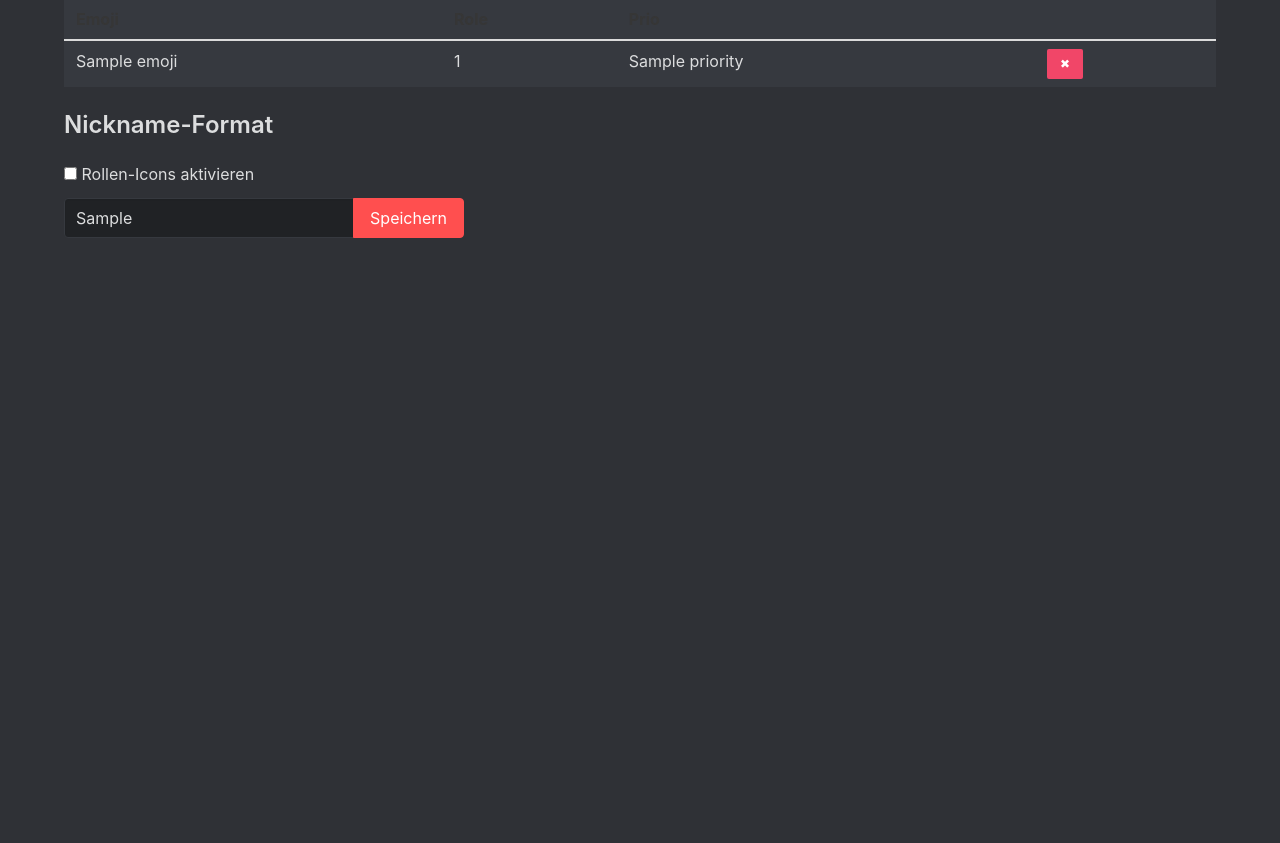
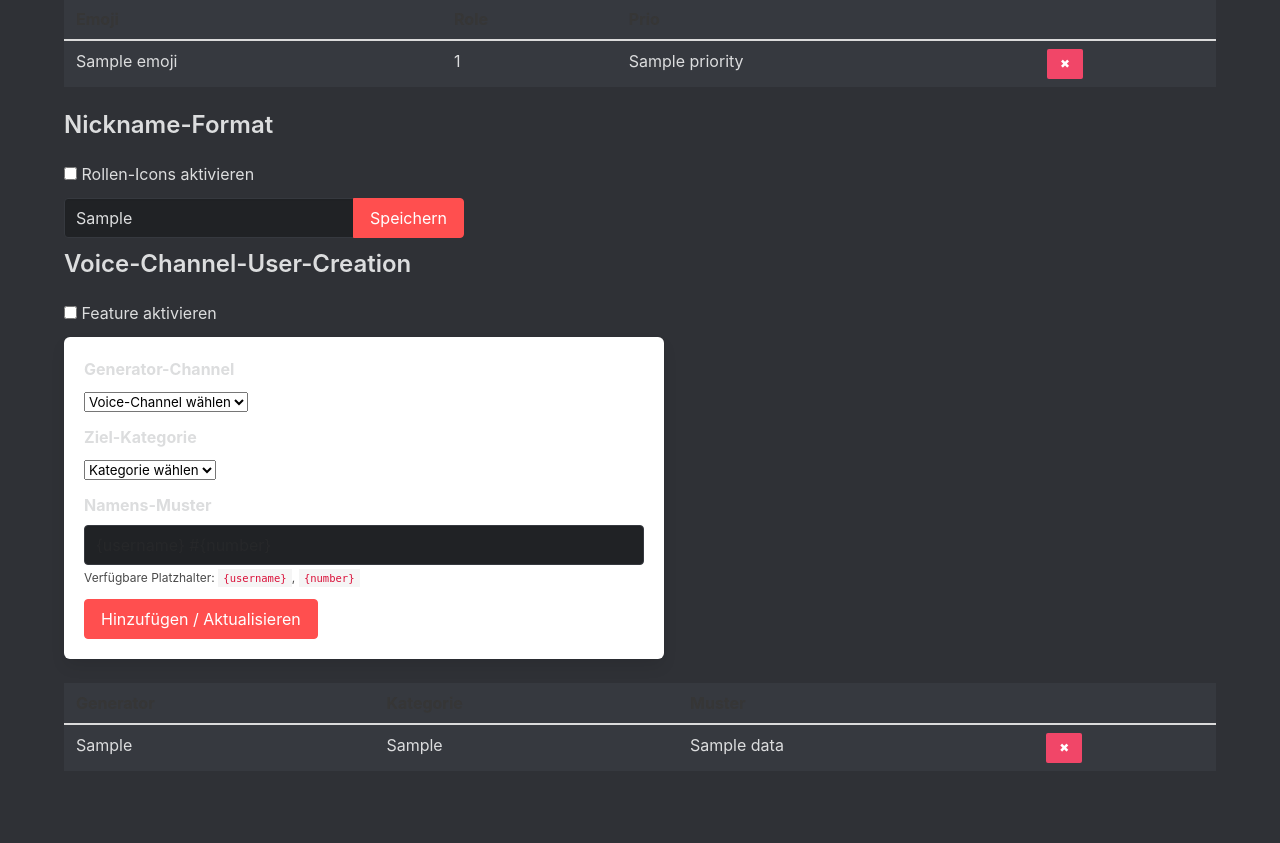
Before and after one commit to Katze719/Aeternum-Sentinel, a FastAPI app: template src/sentinel/web/templates/guild_settings.html in a window 1280 px wide. Shown: the part 250-1093 px from the top of the page. Before the commit the page ends 488 px from the top, so only its background shows below. Run offline with FastAPI, Linux system fonts and the light colour scheme; the template is opened without the code that fills it: most values are stand-ins (such as "Sample title", 1, 10 or a date in 2020); some libraries are stand-ins or nearby versions.

Commit message:
Add voice channel user creation feature to Sentinel Discord bot. Implement a new VoiceChannelUserCreation cog for dynamically creating temporary voice channels based on user activity in designated generator channels. Introduce API endpoints for managing voice channel configurations and update the guild settings template to include options for this feature. Enhance logging and permissions handling for better user experience.

```diff
--- a/src/sentinel/bot.py
+++ b/src/sentinel/bot.py
@@ -13,6 +13,7 @@
 from .web.server import get_app
 
 _log = logging.getLogger(__name__)
+_log.setLevel(logging.DEBUG)
 
 
 class SentinelBot(commands.Bot):
@@ -21,6 +22,8 @@
     def __init__(self, *args, **kwargs):
         settings = get_settings()
         intents = Intents.all()
+        intents.voice_states = True
+        intents.members = True
         super().__init__(command_prefix=settings.command_prefix, intents=intents, *args, **kwargs)
 
         # Placeholder for the uvicorn server instance.
--- a/src/sentinel/cogs/role_icons.py
+++ b/src/sentinel/cogs/role_icons.py
@@ -44,7 +44,7 @@
 
     async def _apply_nickname(self, member: discord.Member):
         cfg = load_guild_config(member.guild.id)
-        if not cfg.get("role_icon_enabled", True):
+        if not cfg.get("role_icon_enabled", False):
             return
         fmt = cfg.get(FORMAT_KEY, DEFAULT_FORMAT)
         icons_cfg = cfg.get(ROLE_ICONS_KEY, {})
--- a/src/sentinel/web/server.py
+++ b/src/sentinel/web/server.py
@@ -36,6 +36,15 @@
 
 class TogglePayload(BaseModel):
     enabled: bool
+
+
+# Models for voice auto channel feature ---------------------------------
+
+
+class VoiceAutoConfigPayload(BaseModel):
+    generator_channel_id: str
+    target_category_id: str
+    name_pattern: str | None = "{username}"
 
 
 def get_app(bot: SentinelBot) -> FastAPI:  # noqa: D401
@@ -165,6 +174,32 @@
             return _session_store[sid]
         return None
 
+    # -------------------- Permission helpers --------------------
+
+    def _require_admin(guild_id: int, request: Request) -> dict:  # pragma: no cover
+        """Validate that the current session user has administrator (or manage_guild) permissions
+        in the specified guild. Raises HTTPException if the requirement is not met.
+
+        Returns the active session dictionary for further use inside the endpoint.
+        """
+        session = _get_session(request)
+        if not session:
+            raise HTTPException(status_code=401, detail="Authentication required.")
+
+        guild = bot.get_guild(guild_id)
+        if guild is None:
+            raise HTTPException(status_code=404, detail="Guild not found or bot not in guild.")
+
+        member = guild.get_member(int(session["user"]["id"]))
+        if member is None:
+            raise HTTPException(status_code=403, detail="User not in guild.")
+
+        perms = member.guild_permissions
+        if not (perms.administrator or perms.manage_guild):
+            raise HTTPException(status_code=403, detail="Administrator permissions required.")
+
+        return session
+
     # -------------------- Dashboard --------------------
 
     @app.get("/dashboard", response_class=HTMLResponse, tags=["ui"])
@@ -201,11 +236,9 @@
 
     @app.get("/guilds/{guild_id}", response_class=HTMLResponse, tags=["ui"])
     async def guild_settings(guild_id: int, request: Request):
-        session = _get_session(request)
-        if not session:
-            return RedirectResponse("/")
+        session = _require_admin(guild_id, request)
 
-        guild = next((g for g in bot.guilds if g.id == guild_id), None)
+        guild = bot.get_guild(guild_id)
         if guild is None:
             raise HTTPException(status_code=404, detail="Guild not found or bot not in guild.")
 
@@ -219,6 +252,22 @@
             if not r.is_default()
         ]
 
+        voice_channels = [
+            {"id": str(ch.id), "name": ch.name}
+            for ch in guild.voice_channels
+        ]
+
+        categories = [
+            {"id": str(cat.id), "name": cat.name}
+            for cat in guild.categories
+        ]
+
+        vcuc_cfg = cfg.get("voice_channel_user_creation_config", {})
+        vcuc_enabled = cfg.get("voice_channel_user_creation_enabled", False)
+
+        voice_channel_names = {str(ch['id']): ch['name'] for ch in voice_channels}
+        category_names = {str(cat['id']): cat['name'] for cat in categories}
+
         return templates.TemplateResponse(
             "guild_settings.html",
             {
@@ -228,19 +277,27 @@
                 "roles": roles,
                 "role_names": {str(r['id']): r['name'] for r in roles},
                 "cfg_format": cfg.get("name_format", "{username} [{icons}]"),
-                "icon_enabled": cfg.get("role_icon_enabled", True),
+                "icon_enabled": cfg.get("role_icon_enabled", False),
+                "voice_channels": voice_channels,
+                "categories": categories,
+                "vcuc_cfg": vcuc_cfg,
+                "vcuc_enabled": vcuc_enabled,
+                "voice_channel_names": voice_channel_names,
+                "category_names": category_names,
             },
         )
 
     # -------------------- Data models --------------------
 
     @app.get("/guilds/{guild_id}/role-icons", tags=["config"])
-    async def get_role_icons(guild_id: int):
+    async def get_role_icons(guild_id: int, request: Request):
+        _require_admin(guild_id, request)
         cfg = load_guild_config(guild_id)
         return cfg.get("role_icons", {})
 
     @app.post("/guilds/{guild_id}/role-icons", tags=["config"])
-    async def add_or_update_role_icon(guild_id: int, entry: RoleIconEntry = Body(...)):
+    async def add_or_update_role_icon(guild_id: int, request: Request, entry: RoleIconEntry = Body(...)):
+        _require_admin(guild_id, request)
         cfg = load_guild_config(guild_id)
         role_icons = cfg.setdefault("role_icons", {})
         role_icons[str(entry.role_id)] = {"emoji": entry.emoji, "priority": entry.priority}
@@ -248,7 +305,8 @@
         return {"status": "ok"}
 
     @app.delete("/guilds/{guild_id}/role-icons/{role_id}", tags=["config"])
-    async def delete_role_icon(guild_id: int, role_id: int):
+    async def delete_role_icon(guild_id: int, role_id: int, request: Request):
+        _require_admin(guild_id, request)
         cfg = load_guild_config(guild_id)
         role_icons = cfg.get("role_icons", {})
         role_icons.pop(str(role_id), None)
@@ -256,12 +314,14 @@
         return {"status": "deleted"}
 
     @app.get("/guilds/{guild_id}/name-format", tags=["config"])
-    async def get_name_format(guild_id: int):
+    async def get_name_format(guild_id: int, request: Request):
+        _require_admin(guild_id, request)
         cfg = load_guild_config(guild_id)
         return {"name_format": cfg.get("name_format", "{username} [{icons}]")}
 
     @app.post("/guilds/{guild_id}/name-format", tags=["config"])
-    async def set_name_format(guild_id: int, payload: NameFormatPayload):
+    async def set_name_format(guild_id: int, payload: NameFormatPayload, request: Request):
+        _require_admin(guild_id, request)
         cfg = load_guild_config(guild_id)
         cfg["name_format"] = payload.name_format
         save_guild_config(guild_id, cfg)
@@ -270,15 +330,64 @@
     # Enable/disable role icon feature
 
     @app.get("/guilds/{guild_id}/role-icons-enabled", tags=["config"])
-    async def get_enabled(guild_id: int):
+    async def get_enabled(guild_id: int, request: Request):
+        _require_admin(guild_id, request)
         cfg = load_guild_config(guild_id)
-        return {"enabled": cfg.get("role_icon_enabled", True)}
+        return {"enabled": cfg.get("role_icon_enabled", False)}
 
     @app.post("/guilds/{guild_id}/role-icons-enabled", tags=["config"])
-    async def set_enabled(guild_id: int, payload: TogglePayload):
+    async def set_enabled(guild_id: int, payload: TogglePayload, request: Request):
+        _require_admin(guild_id, request)
         cfg = load_guild_config(guild_id)
         cfg["role_icon_enabled"] = payload.enabled
         save_guild_config(guild_id, cfg)
         return {"status": "ok"}
 
+    # -------------------- Voice channel user creation config --------------------
+
+    @app.get("/guilds/{guild_id}/voice-channel-user-creation-config", tags=["config"])
+    async def get_voice_channel_user_creation_config(guild_id: int, request: Request):
+        """Return mapping of generator_channel_id -> {target_category_id, name_pattern}."""
+        _require_admin(guild_id, request)
+        cfg = load_guild_config(guild_id)
+        return cfg.get("voice_channel_user_creation_config", {})
+
+    @app.post("/guilds/{guild_id}/voice-channel-user-creation-config", tags=["config"])
+    async def upsert_voice_channel_user_creation_config(guild_id: int, payload: VoiceAutoConfigPayload, request: Request):
+        """Add or update a generator-channel configuration."""
+        _require_admin(guild_id, request)
+        cfg = load_guild_config(guild_id)
+        vacfg = cfg.setdefault("voice_channel_user_creation_config", {})
+        vacfg[payload.generator_channel_id] = {
+            "target_category_id": payload.target_category_id,
+            "name_pattern": payload.name_pattern or "{username}",
+        }
+        save_guild_config(guild_id, cfg)
+        return {"status": "ok"}
+
+    @app.delete("/guilds/{guild_id}/voice-channel-user-creation-config/{generator_id}", tags=["config"])
+    async def delete_voice_channel_user_creation_config(guild_id: int, generator_id: int, request: Request):
+        _require_admin(guild_id, request)
+        cfg = load_guild_config(guild_id)
+        vacfg = cfg.get("voice_channel_user_creation_config", {})
+        vacfg.pop(str(generator_id), None)
+        save_guild_config(guild_id, cfg)
+        return {"status": "deleted"}
+
+    # Enable/disable voice auto channel feature
+
+    @app.get("/guilds/{guild_id}/voice-channel-user-creation-enabled", tags=["config"])
+    async def get_voice_user_creation_enabled(guild_id: int, request: Request):
+        _require_admin(guild_id, request)
+        cfg = load_guild_config(guild_id)
+        return {"enabled": cfg.get("voice_channel_user_creation_enabled", False)}
+
+    @app.post("/guilds/{guild_id}/voice-channel-user-creation-enabled", tags=["config"])
+    async def set_voice_user_creation_enabled(guild_id: int, payload: TogglePayload, request: Request):
+        _require_admin(guild_id, request)
+        cfg = load_guild_config(guild_id)
+        cfg["voice_channel_user_creation_enabled"] = payload.enabled
+        save_guild_config(guild_id, cfg)
+        return {"status": "ok"}
+
     return app
--- a/src/sentinel/web/templates/guild_settings.html
+++ b/src/sentinel/web/templates/guild_settings.html
@@ -66,6 +66,78 @@
     </div>
 </form>
 
+<h3 class="title is-4">Voice-Channel-User-Creation</h3>
+
+<div class="field">
+    <input id="vcuc_enabled" type="checkbox" class="switch is-rounded is-info" {% if vcuc_enabled %}checked{% endif %}>
+    <label for="vcuc_enabled">Feature aktivieren</label>
+</div>
+
+<form id="vcucForm" class="box" style="max-width:600px">
+    <div class="field">
+        <label class="label">Generator-Channel</label>
+        <div class="control">
+            <select id="generator_select" required data-choices>
+                <option value="" disabled selected>Voice-Channel wählen</option>
+                {% for ch in voice_channels %}
+                <option value="{{ ch.id }}">{{ ch.name }}</option>
+                {% endfor %}
+            </select>
+        </div>
+    </div>
+
+    <div class="field">
+        <label class="label">Ziel-Kategorie</label>
+        <div class="control">
+            <select id="category_select" required data-choices>
+                <option value="" disabled selected>Kategorie wählen</option>
+                {% for cat in categories %}
+                <option value="{{ cat.id }}">{{ cat.name }}</option>
+                {% endfor %}
+            </select>
+        </div>
+    </div>
+
+    <div class="field">
+        <label class="label">Namens-Muster</label>
+        <div class="control">
+            <input class="input" type="text" id="name_pattern" placeholder="{username} #{number}">
+            <p class="help">Verfügbare Platzhalter: <code>{username}</code>, <code>{number}</code></p>
+        </div>
+    </div>
+
+    <div class="field">
+        <div class="control">
+            <button class="button is-primary" type="submit">Hinzufügen / Aktualisieren</button>
+        </div>
+    </div>
+</form>
+
+{% if vcuc_cfg %}
+<table class="table is-fullwidth">
+    <thead>
+        <tr>
+            <th>Generator</th>
+            <th>Kategorie</th>
+            <th>Muster</th>
+            <th></th>
+        </tr>
+    </thead>
+    <tbody>
+        {% for gen_id, data in vcuc_cfg.items() %}
+        <tr>
+            <td>{{ voice_channel_names.get(gen_id|string, gen_id) }}</td>
+            <td>{{ category_names.get(data['target_category_id']|string, data['target_category_id']) }}</td>
+            <td>{{ data.get('name_pattern', data.get('name_format', '')) }}</td>
+            <td><button class="button is-danger is-small" onclick="deleteVcuc('{{ gen_id }}')">✖</button></td>
+        </tr>
+        {% endfor %}
+    </tbody>
+</table>
+{% else %}
+<p>Keine Generator-Channel konfiguriert.</p>
+{% endif %}
+
 <script>
     async function deleteIcon(roleId) {
         await fetch(`/guilds/{{ guild.id }}/role-icons/${roleId}`, { method: 'DELETE' });
@@ -105,5 +177,36 @@
             body: JSON.stringify({ enabled })
         });
     });
+
+    // ---- Voice Channel User Creation ----
+
+    document.getElementById('vcuc_enabled').addEventListener('change', async (e) => {
+        const enabled = e.target.checked;
+        await fetch(`/guilds/{{ guild.id }}/voice-channel-user-creation-enabled`, {
+            method: 'POST',
+            headers: { 'Content-Type': 'application/json' },
+            body: JSON.stringify({ enabled })
+        });
+    });
+
+    document.getElementById('vcucForm').addEventListener('submit', async (e) => {
+        e.preventDefault();
+        const payload = {
+            generator_channel_id: document.getElementById('generator_select').value,
+            target_category_id: document.getElementById('category_select').value,
+            name_pattern: document.getElementById('name_pattern').value || "{username}"
+        };
+        await fetch(`/guilds/{{ guild.id }}/voice-channel-user-creation-config`, {
+            method: 'POST',
+            headers: { 'Content-Type': 'application/json' },
+            body: JSON.stringify(payload)
+        });
+        location.reload();
+    });
+
+    async function deleteVcuc(genId) {
+        await fetch(`/guilds/{{ guild.id }}/voice-channel-user-creation-config/${genId}`, { method: 'DELETE' });
+        location.reload();
+    }
 </script>
 {% endblock %}
```
Also changed, not shown: src/sentinel/cogs/voice_channel_user_creation.py (added, +214 -0 lines).
